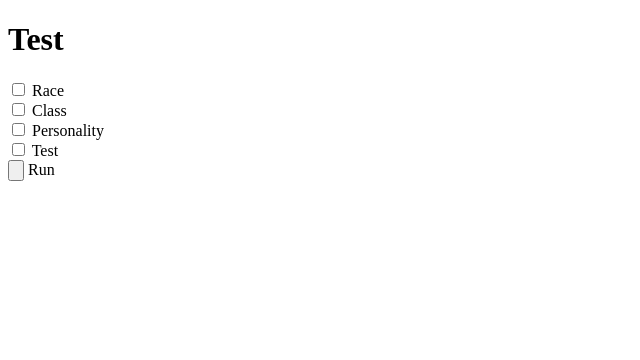
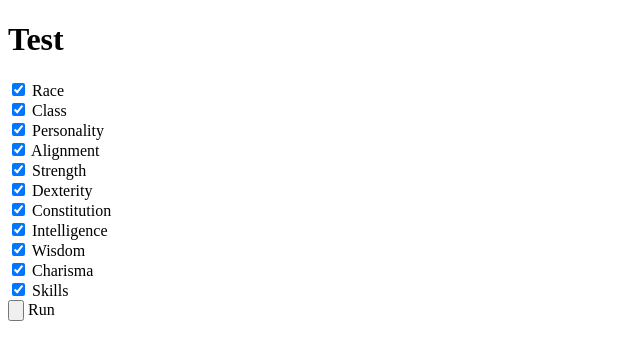
Before and after one commit to zakarias-lundholm/DnD-Character-Generator, a plain HTML site: page index.html in a window 1280 px wide. Shown: the whole page, without its empty margins (0-640 px from the left). Drawn offline with Linux system fonts and the light colour scheme.

Commit message:
Lade till fler tables, skills fingerar ej

```diff
--- a/index.html
+++ b/index.html
@@ -14,7 +14,14 @@
             <div><input type="checkbox" name="Checkbox" id="raceBox"> Race</div>
             <div><input type="checkbox" name="Checkbox" id="classBox"> Class</div>
             <div><input type="checkbox" name="Checkbox" id="personalityBox"> Personality</div>
-            <div><input type="checkbox" name="Checkbox" id="testBox"> Test</div>
+            <div><input type="checkbox" name="Checkbox" id="alignmentBox"> Alignment</div>
+            <div><input type="checkbox" name="Checkbox" id="strengthBox"> Strength</div>
+            <div><input type="checkbox" name="Checkbox" id="dexterityBox"> Dexterity</div>
+            <div><input type="checkbox" name="Checkbox" id="constitutionBox"> Constitution</div>
+            <div><input type="checkbox" name="Checkbox" id="intelligenceBox"> Intelligence</div>
+            <div><input type="checkbox" name="Checkbox" id="wisdomBox"> Wisdom</div>
+            <div><input type="checkbox" name="Checkbox" id="charismaBox"> Charisma</div>
+            <div><input type="checkbox" name="Checkbox" id="skillsBox"> Skills</div>
         </label>
         <label>
             <input type="button" id="run"> Run
--- a/script.js
+++ b/script.js
@@ -3,33 +3,53 @@
  //Likely more simple to just use the index in the array than having names for each flag
 
 let sheet = document.querySelector("#sheet");
-let arrNames = ["Race: ", "Class: ", "Personality: "];
 let race = ["Human", "Elf", "Dwarf", "Thiefling", "Race: "];
 let classArr = ["Fighter", "Wizard", "Warlock", "Paladin", "Class: "];
 let personality = ["Tough", "Romantic", "Optmistic", "Pessimistic", "Personality: "];
-let testArr = ["1", "2", "3", "4", "5", "6", "7", "Test: "]
-let tablesRoot = [race, classArr, personality, testArr];
+let alignment = ["Chaotic Evil", "Chaotic Neutral", "Chaotic Good", "Neutral Evil", "True Neutral", "Neutral Good",
+"Lawful Evil", "Lawful Neutral", "Lawful Good", "Alignment: "];
+let strength = ["1", "2", "3", "4", "5", "6", "7", "8", "9", "10", "11", "12", "13", "14", "15", "16", "17", "18", "19", "20", "Strength: "];
+let dexterity = ["1", "2", "3", "4", "5", "6", "7", "8", "9", "10", "11", "12", "13", "14", "15", "16", "17", "18", "19", "20", "Dexterity: "];
+let constitution = ["1", "2", "3", "4", "5", "6", "7", "8", "9", "10", "11", "12", "13", "14", "15", "16", "17", "18", "19", "20", "Constitution: "];
+let intelligence = ["1", "2", "3", "4", "5", "6", "7", "8", "9", "10", "11", "12", "13", "14", "15", "16", "17", "18", "19", "20", "Intelligence: "];
+let wisdom = ["1", "2", "3", "4", "5", "6", "7", "8", "9", "10", "11", "12", "13", "14", "15", "16", "17", "18", "19", "20", "Wisdom: "];
+let charisma = ["1", "2", "3", "4", "5", "6", "7", "8", "9", "10", "11", "12", "13", "14", "15", "16", "17", "18", "19", "20", "Charisma: "];
+let skills = ["Error", "Skills: "];
+let tablesRoot = [race, classArr, personality, alignment, strength, dexterity, constitution, intelligence, wisdom, charisma, skills];
 let tables = [];
 let checkboxes = document.querySelectorAll("input[type=checkbox]");
+for (let i = 0; i < checkboxes.length; i++) {
+    checkboxes[i].checked = true;
+}
 
 let runButton = document.querySelector("#run");
 runButton.addEventListener("click", () => {
     run();
 });
 
-run();
-
 function getRoll(table) {
     let roll = Math.floor(Math.random() * (table.length - 1));
     let item = document.createElement("p");
-    let text = document.createTextNode(table[table.length - 1] + table[roll])
+    let text = document.createTextNode(table[table.length - 1] + table[roll]);
     item.append(text);
     sheet.append(item);
+
+    if (table == classArr) { //Works, but is skills never runs
+        console.log(table[roll]);
+        if (table[roll] == "Wizard") {
+            skills.push("Thou art wizard lol");
+        }
+        skills.push("Filler");
+        skills.push("Filler");
+        skills.push("Skills: ");
+        console.log(skills);
+    }
 }
 
 function run() {
     sheet.innerHTML = "";
     tables = [];
+    skills = [];
     for (var i = 0; i < tablesRoot.length; i++) {
         if (checkboxes[i].checked == true) {
             tables.push(tablesRoot[i]);
@@ -37,5 +57,8 @@ function run() {
     }
     for (var i = 0; i < tables.length; i++) {
         getRoll(tables[i]);
+        if (tables[i] == skills) { //Skills never runs
+        console.log("skills run");
+        }
     }
 }
```
